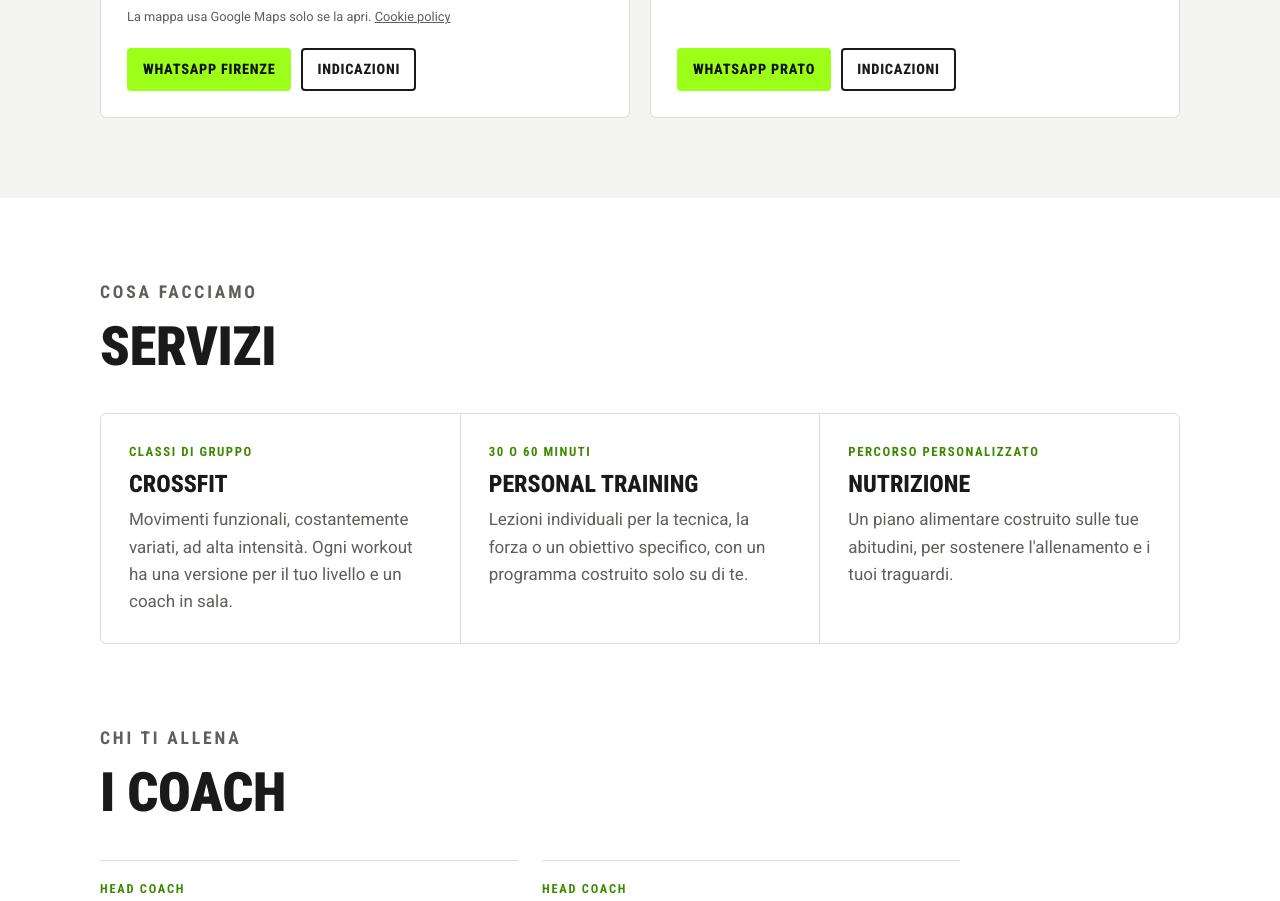
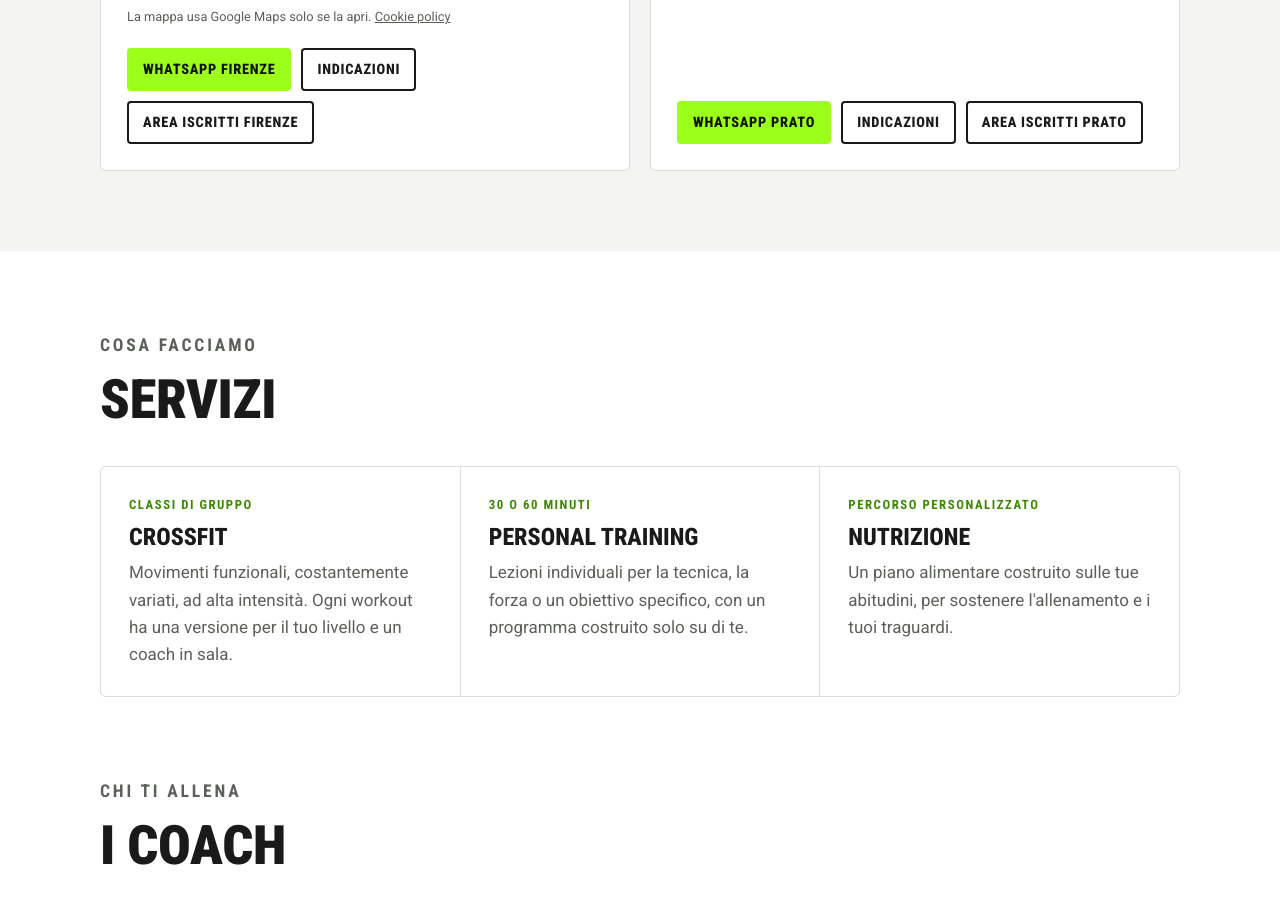
Before and after one commit to bepsmarzano/sito_box, a plain HTML site: page index.html in a window 1280 px wide. Shown: the part 2999-3900 px from the top of the page. Drawn offline with Linux system fonts and the light colour scheme.

Commit message:
Area iscritti: su WodBook, e con la sede nell'indirizzo
La voce del menu puntava ancora al vecchio gestionale
(cffirenze.shaggyowl.com): era un errore.

Ora porta su www.wodbook.it, e dentro le due schede delle sedi c'e' un
ingresso per box con la sede nell'indirizzo (?sede=firenze / ?sede=prato):
chi si iscrive da qui non deve scegliere il box e non puo' sbagliarlo.
Il sito serve entrambe le sedi, quindi la divisione viene dal pulsante e
non dal dominio; la voce del menu resta una sola e senza sede.

Co-Authored-By: Claude Opus 5 <noreply@anthropic.com>

```diff
--- a/index.html
+++ b/index.html
@@ -368,7 +368,7 @@ footer .affiliate span{font-family:var(--f-display);font-weight:700;text-transfo
       <a href="#sedi">Le sedi</a>
       <a href="#recensioni">Recensioni</a>
       <a href="#faq">FAQ</a>
-      <a href="https://cffirenze.shaggyowl.com/frame/palinsesto_completo/all" target="_blank" rel="noopener">Area iscritti</a>
+      <a href="https://www.wodbook.it/" target="_blank" rel="noopener">Area iscritti</a>
     </nav>
     <a class="btn btn-brand btn-sm" href="#contatti">Prenota</a>
   </div>
@@ -477,6 +477,9 @@ footer .affiliate span{font-family:var(--f-display);font-weight:700;text-transfo
           <div class="actions">
             <a class="btn btn-brand btn-sm" href="https://wa.me/393881230089?text=Ciao!%20Vorrei%20informazioni%20sul%20box%20di%20Firenze." target="_blank" rel="noopener">WhatsApp Firenze</a>
             <a class="btn btn-line btn-sm" href="https://www.google.com/maps/search/?api=1&query=CrossFit%20Firenze&query_place_id=ChIJ1xBoLstQKhMRF_PdEubv8XY" target="_blank" rel="noopener">Indicazioni</a>
+            <!-- La sede viaggia nell'indirizzo: chi si iscrive da qui non
+                 deve scegliere il box, e non puo' sbagliarlo. -->
+            <a class="btn btn-line btn-sm" href="https://www.wodbook.it/?sede=firenze" target="_blank" rel="noopener">Area iscritti Firenze</a>
           </div>
         </article>
         <article class="sede">
@@ -493,6 +496,7 @@ footer .affiliate span{font-family:var(--f-display);font-weight:700;text-transfo
           <div class="actions">
             <a class="btn btn-brand btn-sm" href="https://wa.me/393884899993?text=Ciao!%20Vorrei%20informazioni%20sul%20box%20di%20Prato." target="_blank" rel="noopener">WhatsApp Prato</a>
             <a class="btn btn-line btn-sm" href="https://www.google.com/maps/search/?api=1&query=Hit%20Club%20CrossFit%20Prato&query_place_id=ChIJ_WBImWRZKhMRuOWzbo8_Dkw" target="_blank" rel="noopener">Indicazioni</a>
+            <a class="btn btn-line btn-sm" href="https://www.wodbook.it/?sede=prato" target="_blank" rel="noopener">Area iscritti Prato</a>
           </div>
         </article>
       </div>
```
